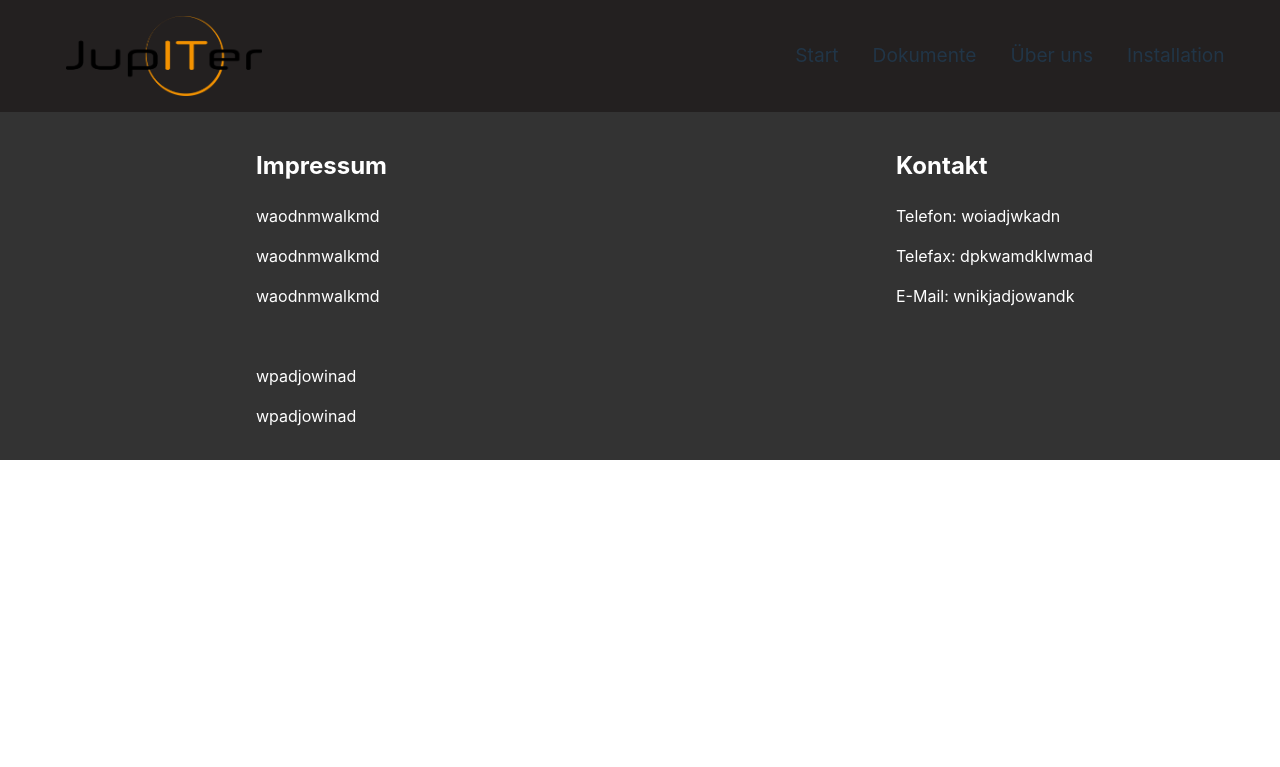
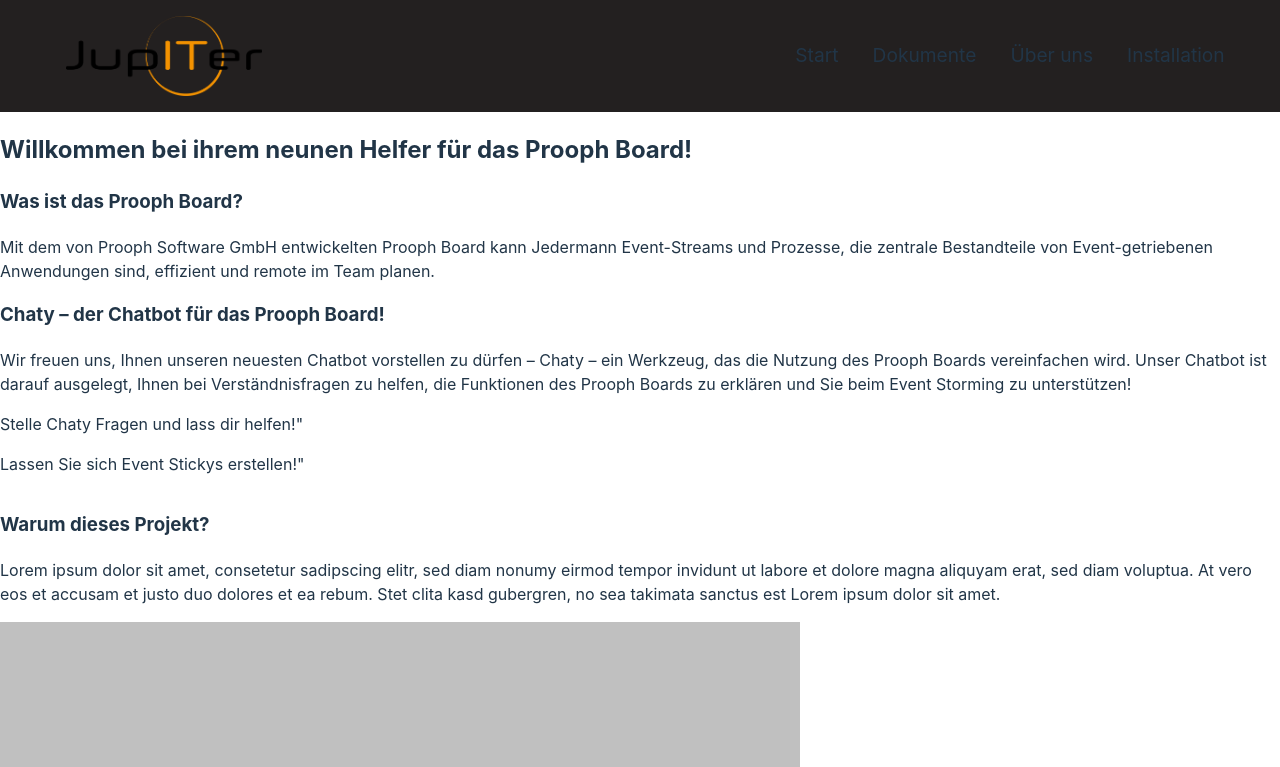
Before and after one commit to ZesNy02/Jupiter, a React (Vite) app in the folder website/: page / in a window 1280 px wide. Shown: the top 767 px of the page. Built offline with nearby package versions, Linux system fonts and the light colour scheme; the HTML template or start-up script is replaced by a standard one.

Commit message:
start page added to main

```diff
--- a/website/src/App.tsx
+++ b/website/src/App.tsx
@@ -1,11 +1,13 @@
 import Navbar from "./Components/Navbar/Navbar.tsx";
 import Footer from "./Components/Footer/Footer.tsx";
+import Start from "./pages/Start.tsx";
 
 const App = () => {
 
   return (
       <div className="App">
         <Navbar />
+          <Start/>
         <Footer />
       </div>
   );
```
